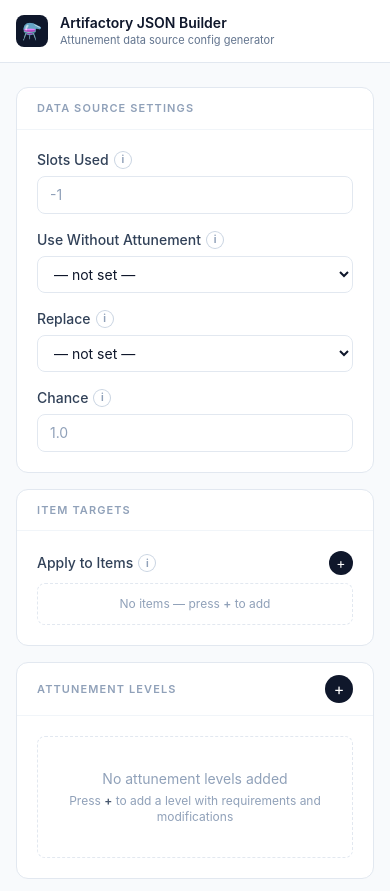
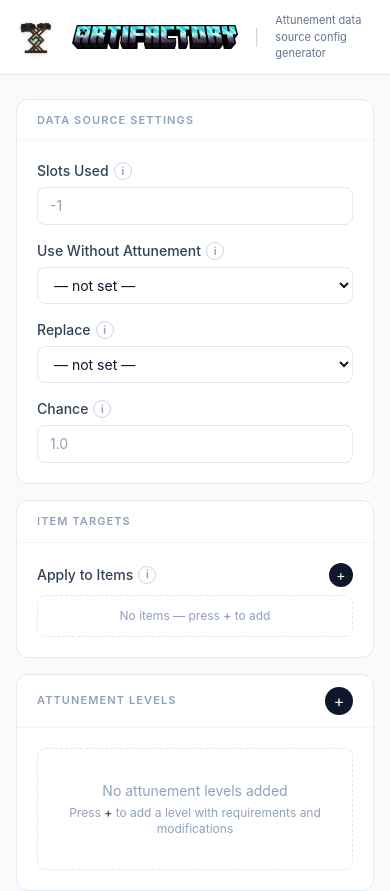
Before and after one commit to Silvertide7/artifactory-website, a React (Vite) app: page / in a window 390 px wide. Shown: the top 891 px of the page. Built offline with nearby package versions, Linux system fonts and the light colour scheme.

Commit message:
more UI tweaks

```diff
--- a/index.html
+++ b/index.html
@@ -2,7 +2,7 @@
 <html lang="en">
   <head>
     <meta charset="UTF-8" />
-    <link rel="icon" type="image/svg+xml" href="/favicon.svg" />
+    <link rel="icon" type="image/png" href="/artifactory-logo.png" />
     <meta name="viewport" content="width=device-width, initial-scale=1.0" />
     <title>Artifactory JSON Builder</title>
   </head>
--- a/src/App.tsx
+++ b/src/App.tsx
@@ -4,18 +4,21 @@ function App() {
   return (
     <div className="min-h-screen bg-slate-50">
       <header className="sticky top-0 z-10 border-b border-slate-200 bg-white/90 backdrop-blur-sm">
-        <div className="mx-auto flex max-w-6xl items-center gap-3 px-4 py-3.5 md:px-8">
-          <div className="flex h-8 w-8 shrink-0 items-center justify-center rounded-lg bg-slate-900 text-base">
-            ⚗️
-          </div>
-          <div>
-            <h1 className="text-sm font-semibold leading-tight text-slate-900">
-              Artifactory JSON Builder
-            </h1>
-            <p className="text-[11px] text-slate-500">
-              Attunement data source config generator
-            </p>
-          </div>
+        <div className="mx-auto flex max-w-6xl items-center gap-4 px-4 py-3 md:px-8">
+          <img
+            src="/artifactory-logo.png"
+            alt="Artifactory Nexus"
+            className="h-10 w-10 shrink-0 object-contain drop-shadow-sm"
+          />
+          <img
+            src="/artifactory-title.png"
+            alt="Artifactory"
+            className="h-6 object-contain"
+          />
+          <span className="text-slate-300" aria-hidden="true">|</span>
+          <p className="text-[11px] text-slate-500">
+            Attunement data source config generator
+          </p>
         </div>
       </header>
 
--- a/src/components/StringListInput.tsx
+++ b/src/components/StringListInput.tsx
@@ -14,6 +14,7 @@ type StringListInputProps<T extends FieldValues> = {
   name: ArrayPath<T>
   placeholder?: string
   label: string
+  labelClassName?: string
   hint?: string
   maxItems?: number
   itemErrors?: ItemError[]
@@ -24,6 +25,7 @@ export const StringListInput = <T extends FieldValues>({
   name,
   placeholder = 'Enter value…',
   label,
+  labelClassName = 'text-sm font-medium text-slate-700',
   hint,
   maxItems,
   itemErrors,
@@ -34,7 +36,7 @@ export const StringListInput = <T extends FieldValues>({
   return (
     <div className="space-y-2">
       <div className="flex items-center justify-between">
-        <span className="flex items-center gap-1.5 text-sm font-medium text-slate-700">
+        <span className={`flex items-center gap-1.5 ${labelClassName}`}>
           {label}
           {hint && <Tooltip content={hint} />}
           {maxItems !== undefined && (
--- a/src/components/Tooltip.tsx
+++ b/src/components/Tooltip.tsx
@@ -15,7 +15,7 @@ export const Tooltip = ({ content }: TooltipProps) => (
     </button>
     <span
       role="tooltip"
-      className="pointer-events-none absolute bottom-full left-1/2 z-50 mb-3 w-64 -translate-x-1/2 rounded-xl bg-slate-800 px-3.5 py-2.5 text-xs leading-relaxed text-slate-100 shadow-2xl opacity-0 transition-opacity duration-150 group-hover:opacity-100 group-focus-within:opacity-100"
+      className="pointer-events-none absolute bottom-full left-1/2 z-50 mb-3 w-72 -translate-x-1/2 break-all rounded-xl bg-slate-800 px-3.5 py-2.5 text-xs leading-relaxed text-slate-100 shadow-2xl opacity-0 transition-opacity duration-150 group-hover:opacity-100 group-focus-within:opacity-100"
     >
       {content}
       <span className="absolute top-full left-1/2 -translate-x-1/2 border-[5px] border-transparent border-t-slate-800" />
--- a/src/features/jsonBuilder/AttunementLevelItem.tsx
+++ b/src/features/jsonBuilder/AttunementLevelItem.tsx
@@ -24,7 +24,7 @@ export const AttunementLevelItem = ({
   const levelErrors = errors.attunement_levels?.[index]
 
   return (
-    <div className="overflow-hidden rounded-lg border border-slate-200 bg-white">
+    <div className="rounded-lg border border-slate-200 bg-white">
       {/* Header */}
       <div className="flex items-center justify-between bg-slate-50 px-4 py-2.5">
         <button
@@ -62,6 +62,7 @@ export const AttunementLevelItem = ({
             control={control}
             name={`attunement_levels.${index}.modifications`}
             label="Modifications"
+            labelClassName="text-[11px] font-semibold uppercase tracking-widest text-slate-400"
             placeholder="e.g. invulnerable"
             hint="Modifiers applied when attuned. Simple flags: invulnerable, unbreakable, soulbound. Attribute format: attribute/modid:attribute_name/operation/value/slot — e.g. attribute/minecraft:generic.attack_damage/add_value/5/mainhand"
           />
@@ -72,7 +73,7 @@ export const AttunementLevelItem = ({
               Requirements
             </p>
             <div className="space-y-4 rounded-lg border border-slate-100 bg-slate-50/60 p-4">
-              <div className="grid gap-3 sm:grid-cols-3">
+              <div className="grid gap-3 sm:grid-cols-2">
                 <FormField
                   label="XP Consumed"
                   htmlFor={`attunement_levels.${index}.requirements.xp_levels_consumed`}
@@ -122,29 +123,6 @@ export const AttunementLevelItem = ({
                     />
                   )}
                 </FormField>
-
-                <FormField
-                  label="Kills"
-                  htmlFor={`attunement_levels.${index}.requirements.kills`}
-                  error={levelErrors?.requirements?.kills?.message}
-                  hint="Number of kills required while wearing or holding this item before attunement proceeds."
-                >
-                  {(errorId) => (
-                    <input
-                      id={`attunement_levels.${index}.requirements.kills`}
-                      type="number"
-                      placeholder="0"
-                      aria-describedby={errorId}
-                      aria-invalid={
-                        levelErrors?.requirements?.kills ? true : undefined
-                      }
-                      className={inputClass}
-                      {...register(
-                        `attunement_levels.${index}.requirements.kills`,
-                      )}
-                    />
-                  )}
-                </FormField>
               </div>
 
               <StringListInput
--- a/src/features/jsonBuilder/JsonBuilderForm.tsx
+++ b/src/features/jsonBuilder/JsonBuilderForm.tsx
@@ -76,7 +76,7 @@ export const JsonBuilderForm = () => {
         noValidate
       >
         {/* Section: Data Source Settings */}
-        <section className="overflow-hidden rounded-xl border border-slate-200 bg-white">
+        <section className="rounded-xl border border-slate-200 bg-white">
           <div className="border-b border-slate-100 px-5 py-3">
             <h2 className="text-[11px] font-semibold uppercase tracking-widest text-slate-400">
               Data Source Settings
@@ -165,7 +165,7 @@ export const JsonBuilderForm = () => {
         </section>
 
         {/* Section: Apply to Items */}
-        <section className="overflow-hidden rounded-xl border border-slate-200 bg-white">
+        <section className="rounded-xl border border-slate-200 bg-white">
           <div className="border-b border-slate-100 px-5 py-3">
             <h2 className="text-[11px] font-semibold uppercase tracking-widest text-slate-400">
               Item Targets
@@ -188,7 +188,7 @@ export const JsonBuilderForm = () => {
         </section>
 
         {/* Section: Attunement Levels */}
-        <section className="overflow-hidden rounded-xl border border-slate-200 bg-white">
+        <section className="rounded-xl border border-slate-200 bg-white">
           <div className="flex items-center justify-between border-b border-slate-100 px-5 py-3">
             <h2 className="flex items-center gap-2 text-[11px] font-semibold uppercase tracking-widest text-slate-400">
               Attunement Levels
@@ -258,7 +258,7 @@ export const JsonBuilderForm = () => {
 
       {/* ── JSON Preview ── */}
       <div className="lg:col-span-2">
-        <div className="sticky top-20 overflow-hidden rounded-xl border border-slate-700 bg-slate-900">
+        <div className="sticky top-20 rounded-xl border border-slate-700 bg-slate-900">
           <div className="flex items-center justify-between border-b border-slate-700/60 px-4 py-3">
             <h2 className="text-xs font-semibold text-slate-300">JSON Preview</h2>
             <span className="rounded-full bg-slate-800 px-2 py-0.5 text-[10px] text-slate-500">
--- a/src/features/jsonBuilder/fieldConfig.ts
+++ b/src/features/jsonBuilder/fieldConfig.ts
@@ -42,7 +42,6 @@ const plainItemIdSchema = z.object({
 export const requirementsFormSchema = z.object({
   xp_levels_consumed: optionalInt(0),
   xp_level_threshold: optionalInt(0),
-  kills: optionalInt(0),
   items: z.array(itemWithCountSchema).max(3),
 })
 
@@ -67,7 +66,6 @@ export type DataSourceFormValues = z.infer<typeof dataSourceFormSchema>
 export const defaultRequirements: RequirementsFormValues = {
   xp_levels_consumed: '',
   xp_level_threshold: '',
-  kills: '',
   items: [],
 }
 
--- a/src/features/jsonBuilder/output.ts
+++ b/src/features/jsonBuilder/output.ts
@@ -55,9 +55,6 @@ const toCleanRequirements = (
   const xpThreshold = parseIntField(req.xp_level_threshold)
   if (xpThreshold !== undefined) out.xp_level_threshold = xpThreshold
 
-  const kills = parseIntField(req.kills)
-  if (kills !== undefined) out.kills = kills
-
   const items = toStringArray(req.items)
   if (items.length > 0) out.items = items
 
```
Also changed, not shown: public/artifactory-logo.png (added), public/artifactory-title.png (added).
